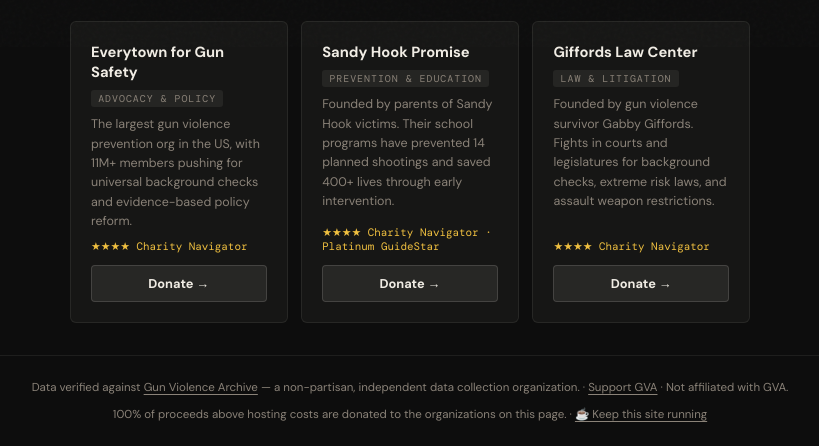
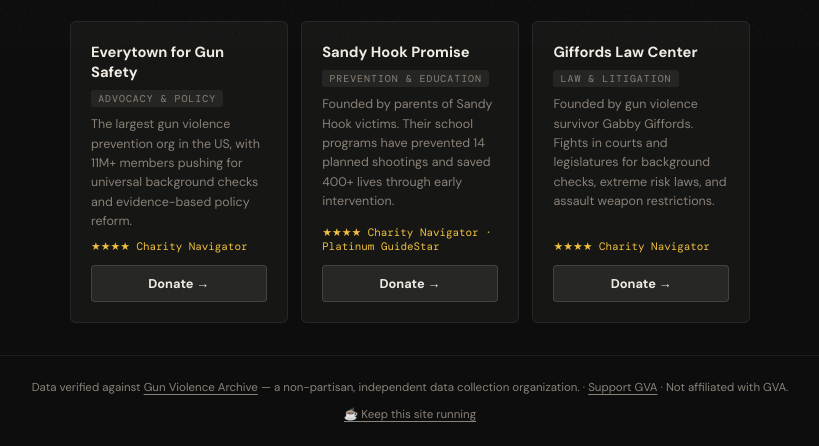
Before and after one commit to chadrosser/mass-shooting-today, a website: page public/index.html in a window 1280 px wide. Shown: the part 753-1199 px from the top of the page, without its empty margins (230-1049 px from the left). Drawn offline with nearby package versions, Linux system fonts and the light colour scheme; no server answers.

Commit message:
small changes to footer

```diff
--- a/public/index.html
+++ b/public/index.html
@@ -143,7 +143,7 @@
 
   <footer>
     <p>Data verified against <a href="https://www.gunviolencearchive.org" target="_blank" rel="noopener">Gun Violence Archive</a> — a non-partisan, independent data collection organization. · <a href="https://www.gunviolencearchive.org/donate" target="_blank" rel="noopener">Support GVA</a> · Not affiliated with GVA.</p>
-<p style="margin-top: 0.75rem;">100% of proceeds above hosting costs are donated to the organizations on this page. · <a href="https://buymeacoffee.com/chadrosser" target="_blank" rel="noopener">☕ Keep this site running</a></p>
+<p style="margin-top: 0.75rem;"> <a href="https://buymeacoffee.com/chadrosser" target="_blank" rel="noopener">☕ Keep this site running</a></p>
 
   <script>
     const TODAY = new Date();
```
